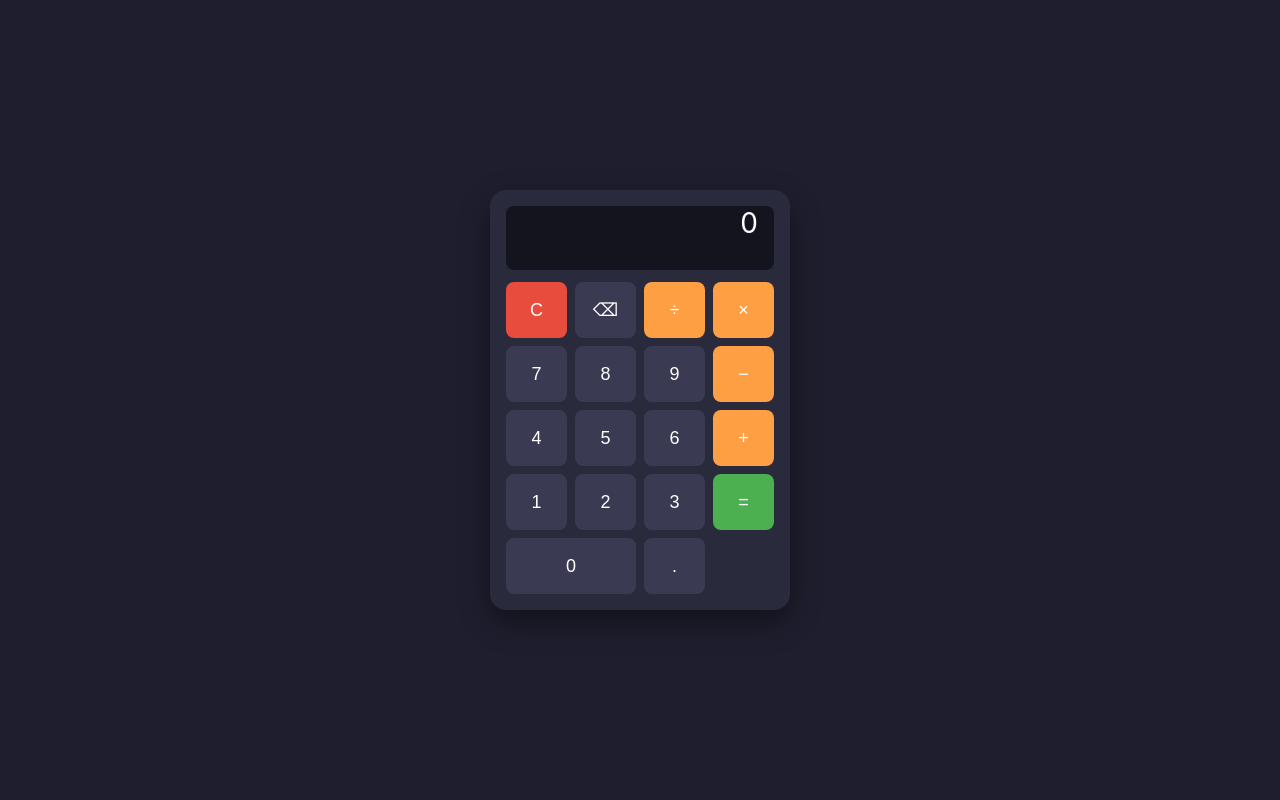
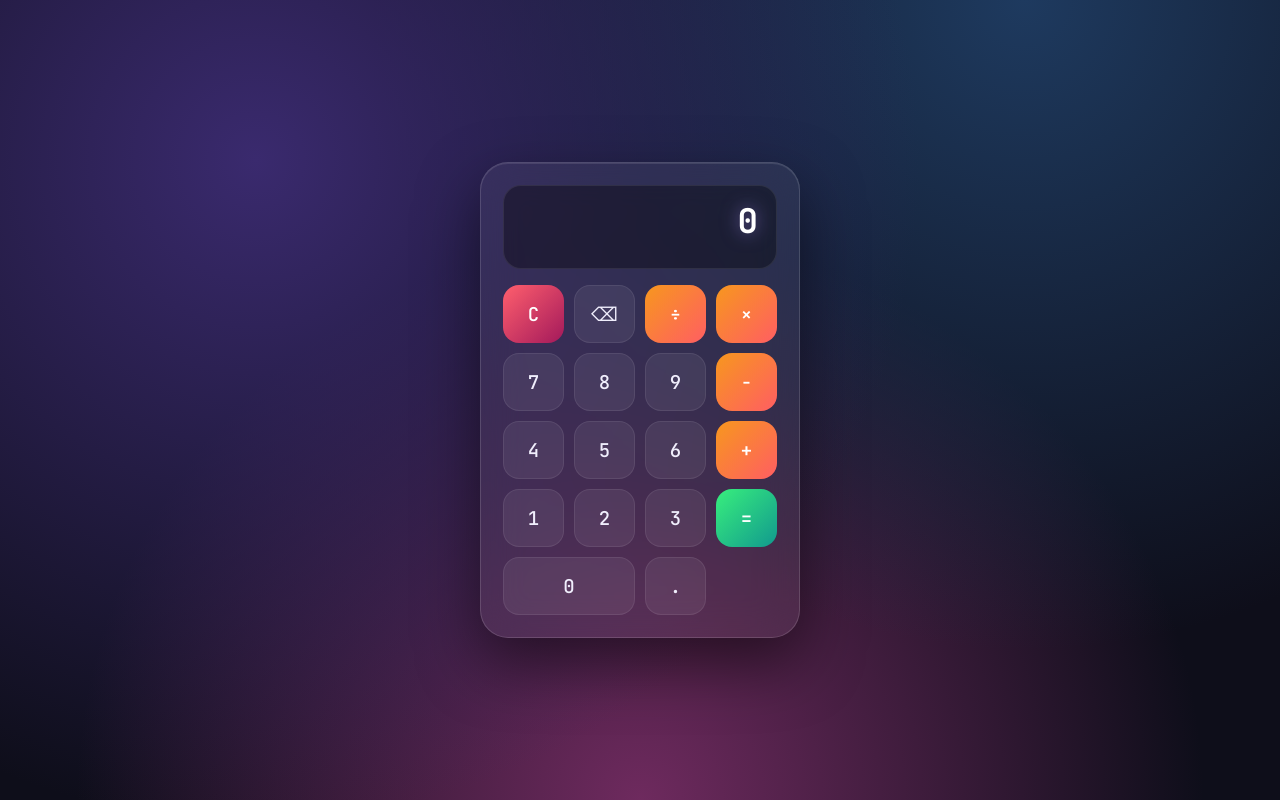
Before and after one commit to TOUGHlllGUMI/python-calculator-practice, a plain HTML site: page index.html in a window 1280 px wide. Drawn offline with Linux system fonts and the light colour scheme.

Commit message:
Restyle web calculator with a glassmorphism gradient design

```diff
--- a/index.html
+++ b/index.html
@@ -4,59 +4,102 @@
 <meta charset="UTF-8">
 <meta name="viewport" content="width=device-width, initial-scale=1.0">
 <title>Simple Calculator</title>
+<link rel="preconnect" href="https://fonts.googleapis.com">
+<link rel="preconnect" href="https://fonts.gstatic.com" crossorigin>
+<link href="https://fonts.googleapis.com/css2?family=Poppins:wght@400;500;600&family=JetBrains+Mono:wght@500;700&display=swap" rel="stylesheet">
 <style>
   * { box-sizing: border-box; }
+
   body {
     margin: 0;
     min-height: 100vh;
     display: flex;
     align-items: center;
     justify-content: center;
-    background: #1e1e2e;
-    font-family: -apple-system, BlinkMacSystemFont, "Segoe UI", sans-serif;
+    background: radial-gradient(circle at 20% 20%, #3a2a6e, transparent 55%),
+                radial-gradient(circle at 80% 0%, #1e3a5f, transparent 50%),
+                radial-gradient(circle at 50% 100%, #6e2a5e, transparent 55%),
+                #0e0e1a;
+    background-attachment: fixed;
+    font-family: "Poppins", -apple-system, BlinkMacSystemFont, "Segoe UI", sans-serif;
   }
+
   .calculator {
-    width: 300px;
-    background: #2a2a3d;
-    border-radius: 16px;
-    padding: 16px;
-    box-shadow: 0 12px 30px rgba(0, 0, 0, 0.4);
+    width: 320px;
+    background: rgba(255, 255, 255, 0.06);
+    backdrop-filter: blur(20px);
+    -webkit-backdrop-filter: blur(20px);
+    border: 1px solid rgba(255, 255, 255, 0.14);
+    border-radius: 28px;
+    padding: 22px;
+    box-shadow: 0 25px 60px rgba(0, 0, 0, 0.5), inset 0 1px 0 rgba(255, 255, 255, 0.1);
   }
+
   #display {
     width: 100%;
-    height: 64px;
-    background: #14141f;
+    min-height: 84px;
+    background: rgba(0, 0, 0, 0.35);
+    border: 1px solid rgba(255, 255, 255, 0.08);
     color: #ffffff;
-    font-size: 28px;
+    font-family: "JetBrains Mono", monospace;
+    font-weight: 700;
+    font-size: 34px;
     text-align: right;
-    padding: 0 16px;
-    border-radius: 8px;
-    margin-bottom: 12px;
+    padding: 12px 18px;
+    border-radius: 18px;
+    margin-bottom: 16px;
     box-sizing: border-box;
     overflow: hidden;
     white-space: nowrap;
     text-overflow: ellipsis;
+    text-shadow: 0 0 18px rgba(167, 139, 250, 0.55);
   }
+
   .buttons {
     display: grid;
     grid-template-columns: repeat(4, 1fr);
-    gap: 8px;
+    gap: 10px;
   }
+
   button {
-    height: 56px;
-    font-size: 18px;
+    height: 58px;
+    font-family: "JetBrains Mono", monospace;
+    font-size: 19px;
+    font-weight: 500;
+    border: 1px solid rgba(255, 255, 255, 0.08);
+    border-radius: 16px;
+    cursor: pointer;
+    background: rgba(255, 255, 255, 0.07);
+    color: #f0eefc;
+    transition: transform 0.08s ease, filter 0.15s ease, box-shadow 0.15s ease;
+  }
+
+  button:hover {
+    filter: brightness(1.2);
+    box-shadow: 0 0 16px rgba(167, 139, 250, 0.35);
+  }
+
+  button:active { transform: scale(0.94); }
+
+  button.operator {
+    background: linear-gradient(135deg, #f7971e, #ff5e62);
+    color: #ffffff;
     border: none;
-    border-radius: 8px;
-    cursor: pointer;
-    background: #3a3a52;
+  }
+
+  button.equals {
+    background: linear-gradient(135deg, #38ef7d, #11998e);
     color: #ffffff;
-    transition: filter 0.1s;
+    border: none;
+    grid-row: span 2;
   }
-  button:hover { filter: brightness(1.15); }
-  button:active { filter: brightness(0.9); }
-  button.operator { background: #ff9f43; color: #ffffff; }
-  button.equals { background: #4caf50; grid-row: span 2; }
-  button.clear { background: #e74c3c; }
+
+  button.clear {
+    background: linear-gradient(135deg, #ff5f6d, #a3195b);
+    color: #ffffff;
+    border: none;
+  }
+
   button.zero { grid-column: span 2; }
 </style>
 </head>
```
